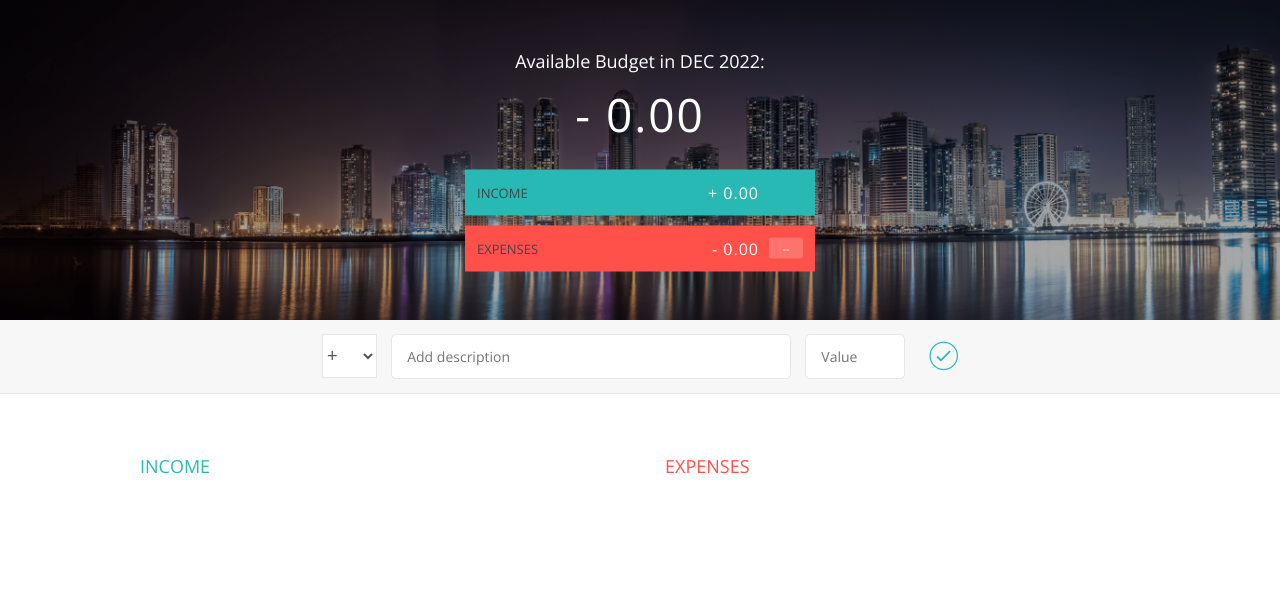
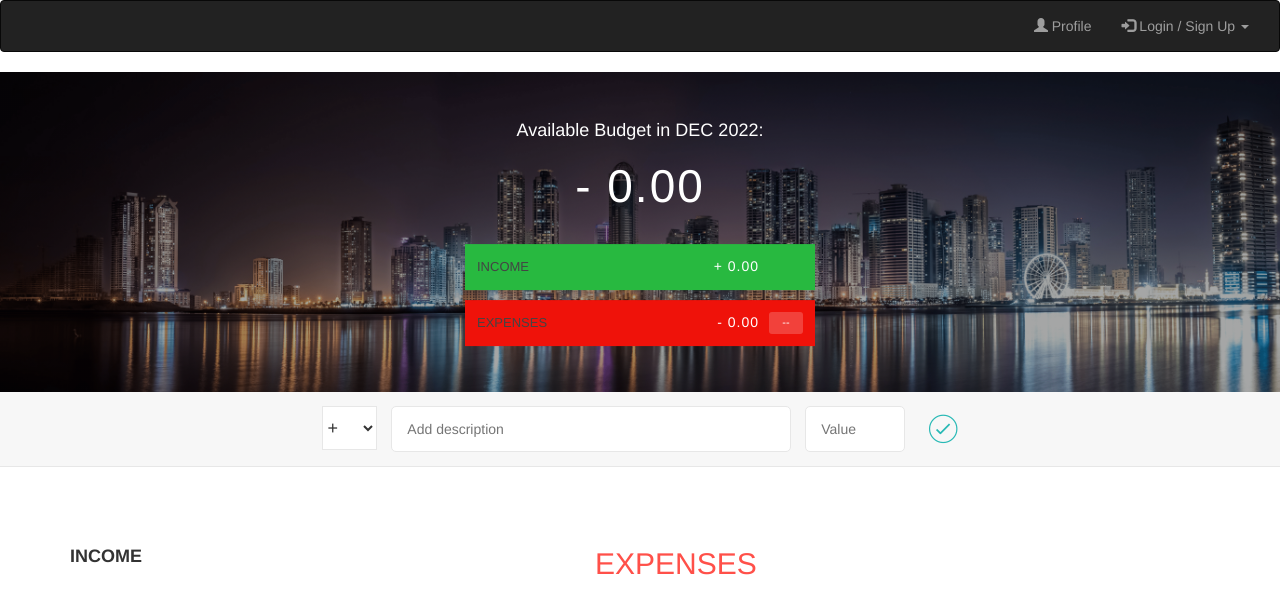
Before and after one commit to oneforthidiot/Bit-by-Bit-2022, a PHP site: page / in a window 1280 px wide. Shown: the top 614 px of the page. Run offline with PHP 8.4, Linux system fonts and the light colour scheme.

Commit message:
changing color

```diff
--- a/index.html
+++ b/index.html
@@ -7,7 +7,36 @@
         <link type="text/css" rel="stylesheet" href="style.css">
         <title>CashFlowCheck</title>
     </head>
+    <header>
+        <link rel="stylesheet" href="https://maxcdn.bootstrapcdn.com/bootstrap/3.3.7/css/bootstrap.min.css">
+<div class="navbar navbar-inverse">
+        <div class="container-fluid">
+            <div class="row">
+                <div class="col-lg-12">
+
+                    <div class="navbar-collapse collapse" id="mobile_menu">
+
+                        <ul class="nav navbar-nav navbar-right">
+                            <li><a href="#"><span class="glyphicon glyphicon-user"></span> Profile</a></li>
+                            <li><a href="#" class="dropdown-toggle" data-toggle="dropdown"><span class="glyphicon glyphicon-log-in"></span> Login / Sign Up <span class="caret"></span></a>
+                                <ul class="dropdown-menu">
+                                    <li><a href="/login/index.html">Login</a></li>
+                                    <li><a href="/login/index.html">Sign Up</a></li>
+                                </ul>
+                            </li>
+                        </ul>
+                    </div>
+                </div>
+            </div>
+        </div>
+    </div>
+<script src="https://ajax.googleapis.com/ajax/libs/jquery/1.12.4/jquery.min.js"></script>
+<script src="https://maxcdn.bootstrapcdn.com/bootstrap/3.3.7/js/bootstrap.min.js"></script>
+    </header>
+
     <body>
+
+
 
         <div class="top">
             <div class="budget">
--- a/style.css
+++ b/style.css
@@ -22,6 +22,7 @@
     height: 100vh;
     font-weight: 400;
 }
+
 
 .right { float: right; }
 .red { color: #FF5049 !important; }
@@ -71,11 +72,11 @@
 
 .budget__income {
     margin-bottom: 10px;
-    background-color: #28B9B5;
+    background-color: #28b940;
 }
 
 .budget__expenses {
-    background-color: #FF5049;
+    background-color: #ef120a;
 }
 
 .budget__income--text,
@@ -199,7 +200,10 @@
     margin-bottom: 15px;
 }
 
-.icome__title { color: #28B9B5; }
+.icome__title {
+    font-weight: bold;
+    font-size: large;
+ }
 .expenses__title { color: #FF5049; }
 
 .item {
```
